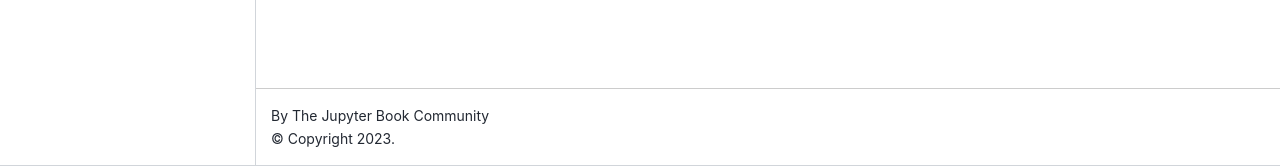
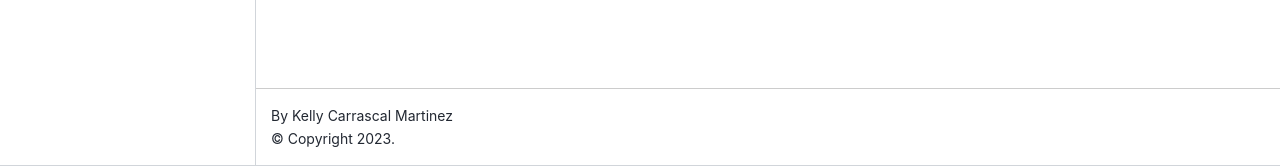
Before and after one commit to KellyJCM/Parcial_ML, a Jupyter Book: the page built from intro.md, in a window 1280 px wide. Shown: the part 734-900 px from the top of the page. Built offline with Jupyter Book 1.0.4 settings and Sphinx 7.4.7 and the Sphinx Book theme 1.1.4, drawn with Linux system fonts in a browser that asks for light colours; pages that are not in the unit, such as notebooks, are missing from menus.

Commit message:
Corregir _config.yml y base URL

```diff
--- a/_config.yml
+++ b/_config.yml
@@ -1,8 +1,8 @@
 # Book settings
 # Learn more at https://jupyterbook.org/customize/config.html
 
-title: My sample book
-author: The Jupyter Book Community
+title: Parcial de Machine Learning
+author: Kelly Carrascal Martinez
 logo: logo.png
 
 # Force re-execution of notebooks on each build.
@@ -21,16 +21,15 @@
 
 # Information about where the book exists on the web
 repository:
-  url: https://github.com/executablebooks/jupyter-book  # Online location of your book
-  path_to_book: docs  # Optional path to your book, relative to the repository root
-  branch: master  # Which branch of the repository should be used when creating links (optional)
+  url: https://github.com/KellyJCM/Parcial_ML
+  path_to_book: docs/
+  branch: main
 
 # Add GitHub buttons to your book
-# See https://jupyterbook.org/customize/config.html#add-a-link-to-your-repository
 html:
   use_issues_button: true
   use_repository_button: true
   use_edit_page_button: false
-repository:
-  url: https://github.com/KellyJCM/Parcial_ML
-  path_to_book: docs/
+
+# THIS IS VERY IMPORTANT!
+html_baseurl: https://kellyjcm.github.io/Parcial_ML/
```
